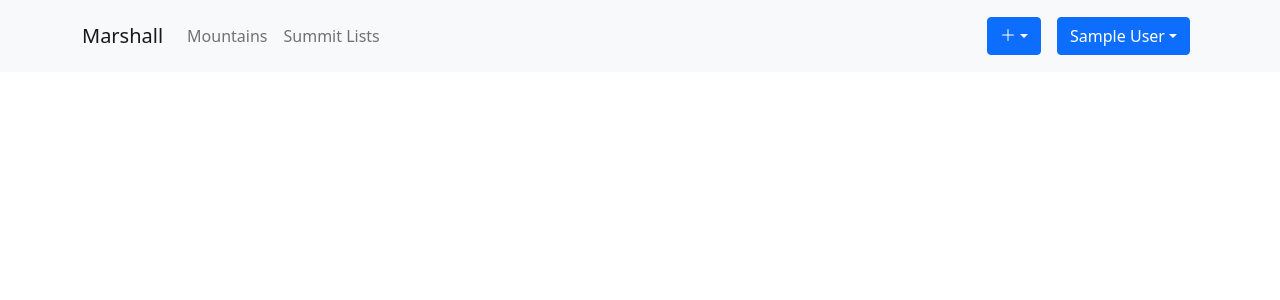
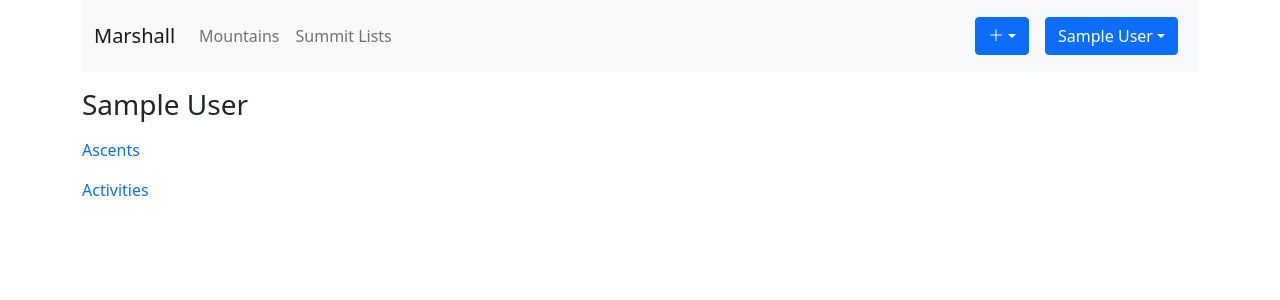
Before and after one commit to markbradley27/marshall, a React (Create React App) app in the folder app/: page /settings in a window 1280 px wide. Shown: the top 300 px of the page. Built offline with nearby package versions, Linux system fonts and the light colour scheme; no server answers; sample sign-in values are in the browser's storage.

Commit message:
Set the 2-8-2 column structure with a PageFrame element.

```diff
--- a/app/src/App.tsx
+++ b/app/src/App.tsx
@@ -7,7 +7,7 @@ import Homepage from "./components/Homepage";
 import Login from "./components/Login";
 import Mountain from "./components/Mountain";
 import MountainBrowser from "./components/MountainBrowser";
-import Navbar from "./components/Navbar";
+import PageFrame from "./components/PageFrame";
 import Settings from "./components/Settings";
 import SignUp from "./components/SignUp";
 import { useAuth } from "./contexts/auth";
@@ -17,7 +17,7 @@ function App() {
 
   return (
     <BrowserRouter>
-      <Navbar />
+      <PageFrame>
         <Switch>
           <Route exact path="/">
             {auth.user != null ? <Redirect to="/dashboard" /> : <Homepage />}
@@ -44,6 +44,7 @@ function App() {
             <MountainBrowser />
           </Route>
         </Switch>
+      </PageFrame>
     </BrowserRouter>
   );
 }
--- a/app/src/components/Dashboard.tsx
+++ b/app/src/components/Dashboard.tsx
@@ -1,7 +1,4 @@
 import { useCallback, useEffect, useState } from "react";
-import Col from "react-bootstrap/Col";
-import Container from "react-bootstrap/Container";
-import Row from "react-bootstrap/Row";
 import { useLocation } from "react-router-dom";
 
 import {
@@ -17,7 +14,6 @@ import useGoogleMaps from "../hooks/loadGoogleMaps";
 
 import ActivityList from "./ActivityList";
 import AscentList from "./AscentList";
-import Sidebar from "./Sidebar";
 import UserStats from "./UserStats";
 
 export default function Dashboard() {
@@ -84,12 +80,7 @@ export default function Dashboard() {
     ascents &&
     activities &&
     user && (
-      <Container>
-        <Row>
-          <Col xs={2}>
-            <Sidebar />
-          </Col>
-          <Col xs={8}>
+      <>
         {location.pathname === "/dashboard" && auth.user != null && (
           <UserStats user={user} />
         )}
@@ -101,15 +92,10 @@ export default function Dashboard() {
             title="Your activities:"
             activities={activities}
             onlyActivitiesWithAscents={onlyActivitiesWithAscents}
-                toggleOnlyActivitiesWithAscents={
-                  toggleOnlyActivitiesWithAscents
-                }
+            toggleOnlyActivitiesWithAscents={toggleOnlyActivitiesWithAscents}
           />
         )}
-          </Col>
-          <Col xs={2}></Col>
-        </Row>
-      </Container>
+      </>
     )
   );
 }
--- a/app/src/components/MountainBrowser.tsx
+++ b/app/src/components/MountainBrowser.tsx
@@ -1,5 +1,5 @@
 import { useCallback, useEffect, useState } from "react";
-import { Col, Container, Ratio, Row } from "react-bootstrap";
+import { Ratio } from "react-bootstrap";
 
 import { fetchMountains, MountainState } from "../api_shim";
 import useGoogleMaps from "../hooks/loadGoogleMaps";
@@ -23,17 +23,9 @@ export default function MountainBrowser() {
   });
 
   return mountains ? (
-    <Container>
-      <Row>
-        <Col xs={2}></Col>
-        <Col xs={8}>
-          <Ratio aspectRatio="16x9">
-            <MountainMap secondaries={mountains} zoom={2} />
-          </Ratio>
-        </Col>
-        <Col xs={2}></Col>
-      </Row>
-    </Container>
+    <Ratio aspectRatio="16x9">
+      <MountainMap secondaries={mountains} zoom={2} />
+    </Ratio>
   ) : (
     <></>
   );
--- /dev/null
+++ b/app/src/components/PageFrame.tsx
@@ -0,0 +1,22 @@
+import { PropsWithChildren } from "react";
+import { Col, Container, Row } from "react-bootstrap";
+
+import Navbar from "./Navbar";
+import Sidebar from "./Sidebar";
+
+export default function PageFrame(props: PropsWithChildren<{}>) {
+  return (
+    <Container>
+      <Navbar />
+      <Row>
+        <Col md={{ span: 2, order: 1 }} xs={{ order: 2 }}>
+          <Sidebar />
+        </Col>
+        <Col md={{ span: 8, order: 2 }} xs={{ order: 3 }}>
+          {props.children}
+        </Col>
+        <Col md={{ span: 2, order: 3 }} xs={{ order: 1 }}></Col>
+      </Row>
+    </Container>
+  );
+}
--- a/app/src/components/Settings.tsx
+++ b/app/src/components/Settings.tsx
@@ -1,5 +1,5 @@
 import { useCallback, useEffect, useState } from "react";
-import { Button, Col, Container, Row } from "react-bootstrap";
+import { Button, Col, Row } from "react-bootstrap";
 
 import { apiFetch, UserState, fetchUser } from "../api_shim";
 import { useAuth } from "../contexts/auth";
@@ -33,10 +33,7 @@ export default function Settings() {
 
   return (
     user && (
-      <Container>
-        <Row>
-          <Col xs={2}></Col>
-          <Col xs={8}>
+      <>
         <h3>Settings:</h3>
         <Row>
           <Col xs={4}>Third party integration:</Col>
@@ -70,10 +67,7 @@ export default function Settings() {
             )}
           </Col>
         </Row>
-          </Col>
-          <Col xs={2}></Col>
-        </Row>
-      </Container>
+      </>
     )
   );
 }
--- a/app/src/components/Sidebar.tsx
+++ b/app/src/components/Sidebar.tsx
@@ -5,17 +5,19 @@ import { useAuth } from "../contexts/auth";
 export default function Sidebar() {
   const auth = useAuth();
 
-  return (
-    <div>
+  return auth.user != null ? (
+    <>
       <h3>{auth.user?.displayName}</h3>
-      <Nav className="flex-column">
-        <Nav.Link className="px-0" href="/ascents">
+      <Nav className="flex-md-column">
+        <Nav.Link className="px-md-0" href="/ascents">
           Ascents
         </Nav.Link>
-        <Nav.Link className="px-0" href="/activities">
+        <Nav.Link className="px-md-0" href="/activities">
           Activities
         </Nav.Link>
       </Nav>
-    </div>
+    </>
+  ) : (
+    <></>
   );
 }
```
Lines whose indentation alone changed are shown as unchanged.
